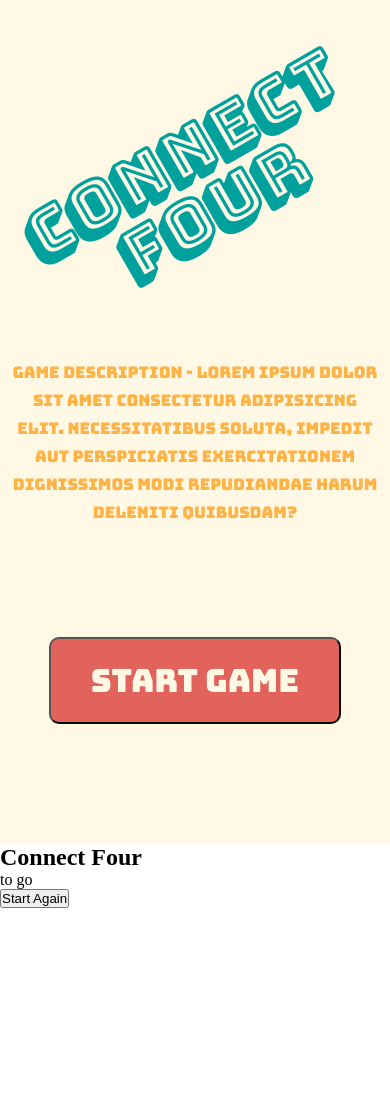
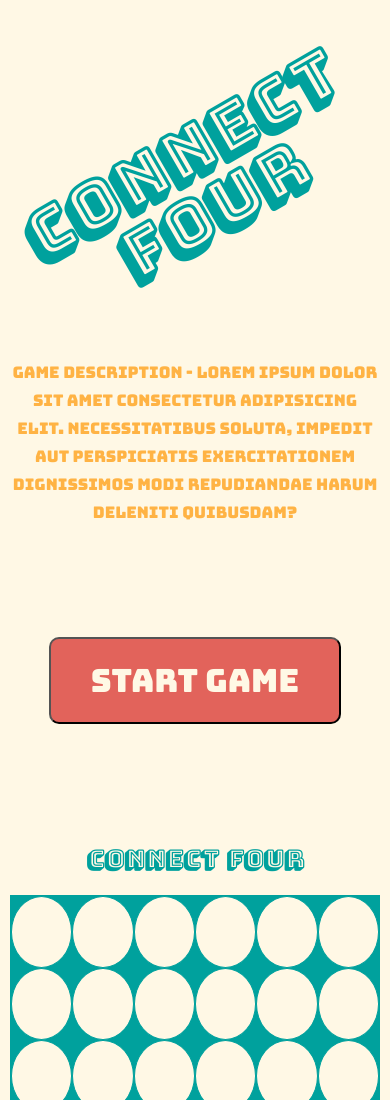
Before and after one commit to AdamDCosta/js-connect-four, a plain HTML site: page index.html in a window 390 px wide. Shown: the top 1100 px of the page. Before the commit the page ends 908 px from the top, so only its background shows below. Drawn offline with Linux system fonts and the light colour scheme; a web font is replaced by a local one.

Commit message:
dynamic grid for mobile complete

```diff
--- a/SCSS/Components/_buttons.scss
+++ b/SCSS/Components/_buttons.scss
@@ -15,3 +15,12 @@
   0% {background-color: $color-orange;}
   100% {background-color: $color-red}
 }
+
+.game__reset {
+  padding: 10px 20px;
+  border-radius: 10px;
+  font-size: 1.5rem;
+  background-color: $color-red;
+  color: $color-white;
+  font-family: $font-text;
+}
--- /dev/null
+++ b/SCSS/Components/_grid.scss
@@ -0,0 +1,50 @@
+@use "../Base/variables" as *;
+@use "../Base/mixins" as *;
+
+
+:root {
+  --grid-cols: 1;
+  --grid-rows: 1;
+}
+
+.game {
+
+  &__heading {
+    font-family: $font-intro;
+    color: $color-teal;
+    padding: 20px auto;
+  }
+
+  &__area {
+
+    display: grid;
+    grid-template-rows: repeat(var(--grid-cols, 1fr));
+    grid-template-columns: repeat(var(--grid-cols, 1fr));
+    margin-top: 20px;
+    height: 60vh;
+    width: 95%;
+    border: 1px solid $color-teal;
+    background-color: $color-teal;
+
+
+
+
+    &--cell {
+      display: flex;
+      justify-content: center;
+      align-items: center;
+      border: 1px solid $color-teal;
+      border-radius: 50%;
+      background-color: $color-white;
+
+    }
+
+  }
+
+  &__current-player {
+    font-family: $font-text;
+    color: $color-teal;
+    padding: 20px auto;
+  }
+
+}
--- a/SCSS/Layout/_game.scss
+++ b/SCSS/Layout/_game.scss
@@ -1,2 +1,15 @@
 @use "../Base/variables" as *;
 @use "../Base/mixins" as *;
+
+.game {
+
+  height: 100vh;
+  width: 100%;
+  display: flex;
+  flex-direction: column;
+  align-items: center;
+  background-color: $color-white;
+
+
+
+}
--- a/SCSS/main.scss
+++ b/SCSS/main.scss
@@ -4,3 +4,4 @@
 @use "./Layout/game";
 @use "./Components/intro";
 @use "./Components/buttons";
+@use "./Components/grid";
--- a/main.js
+++ b/main.js
@@ -25,7 +25,9 @@ class Game {
     })
   }
 
-  createGrid(){
+  createGrid(rows, cols){
+    gameArea.style.setProperty("grid-template-rows", "repeat(" + rows + ", 1fr)");
+    gameArea.style.setProperty("grid-template-columns", "repeat(" + cols + ", 1fr)");
     for ( let i = 0; i < 42; i++ ) {
     let cell = document.createElement("div")
     gameArea.appendChild(cell).className = "game__area--cell game__area--cell" + i;
@@ -36,4 +38,4 @@ class Game {
 const game = new Game(gridHTML)
 
 game.startGame();
-game.createGrid();
+game.createGrid(7, 6);
```
Also changed, not shown: SCSS/main.css.
